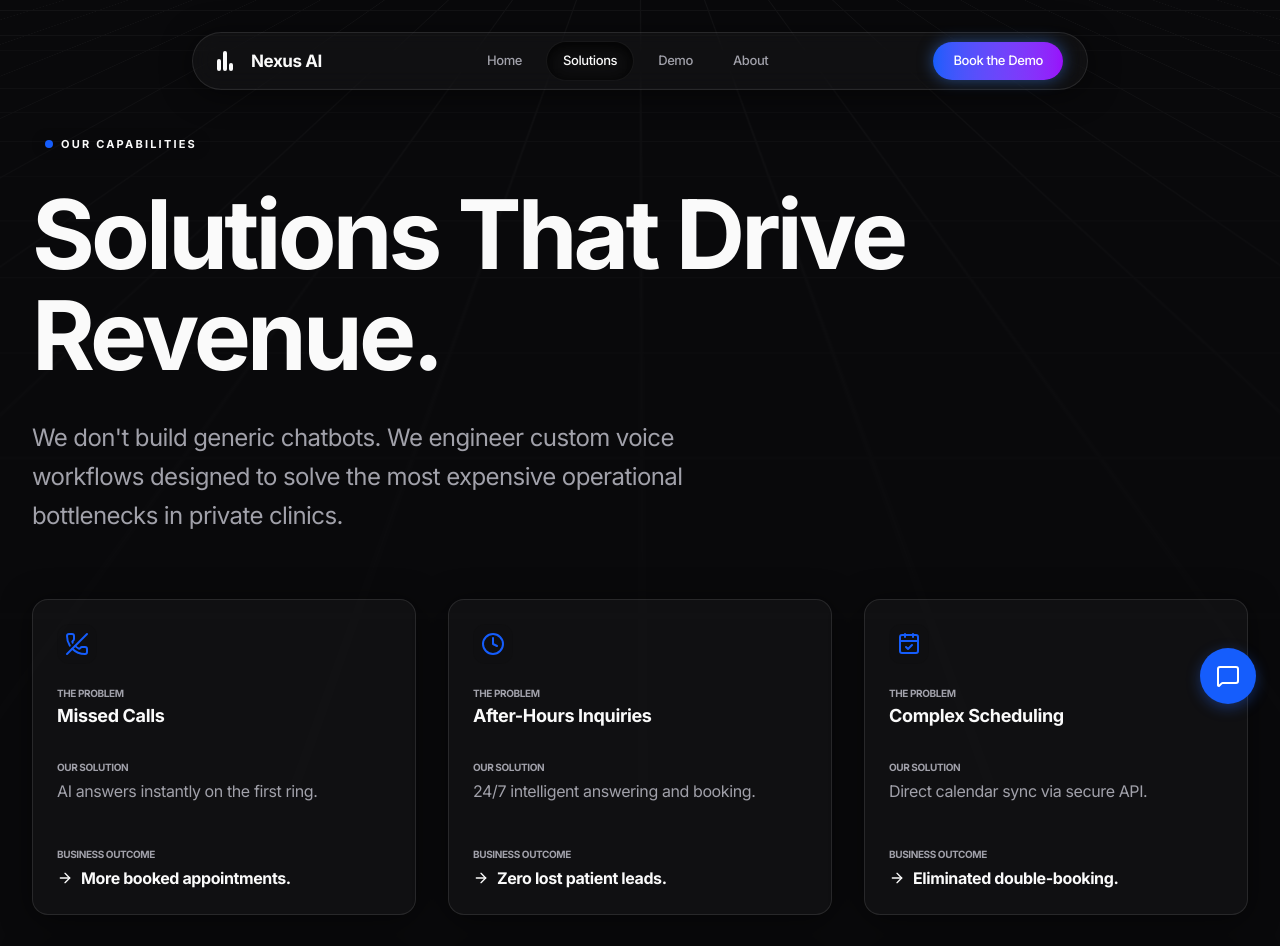
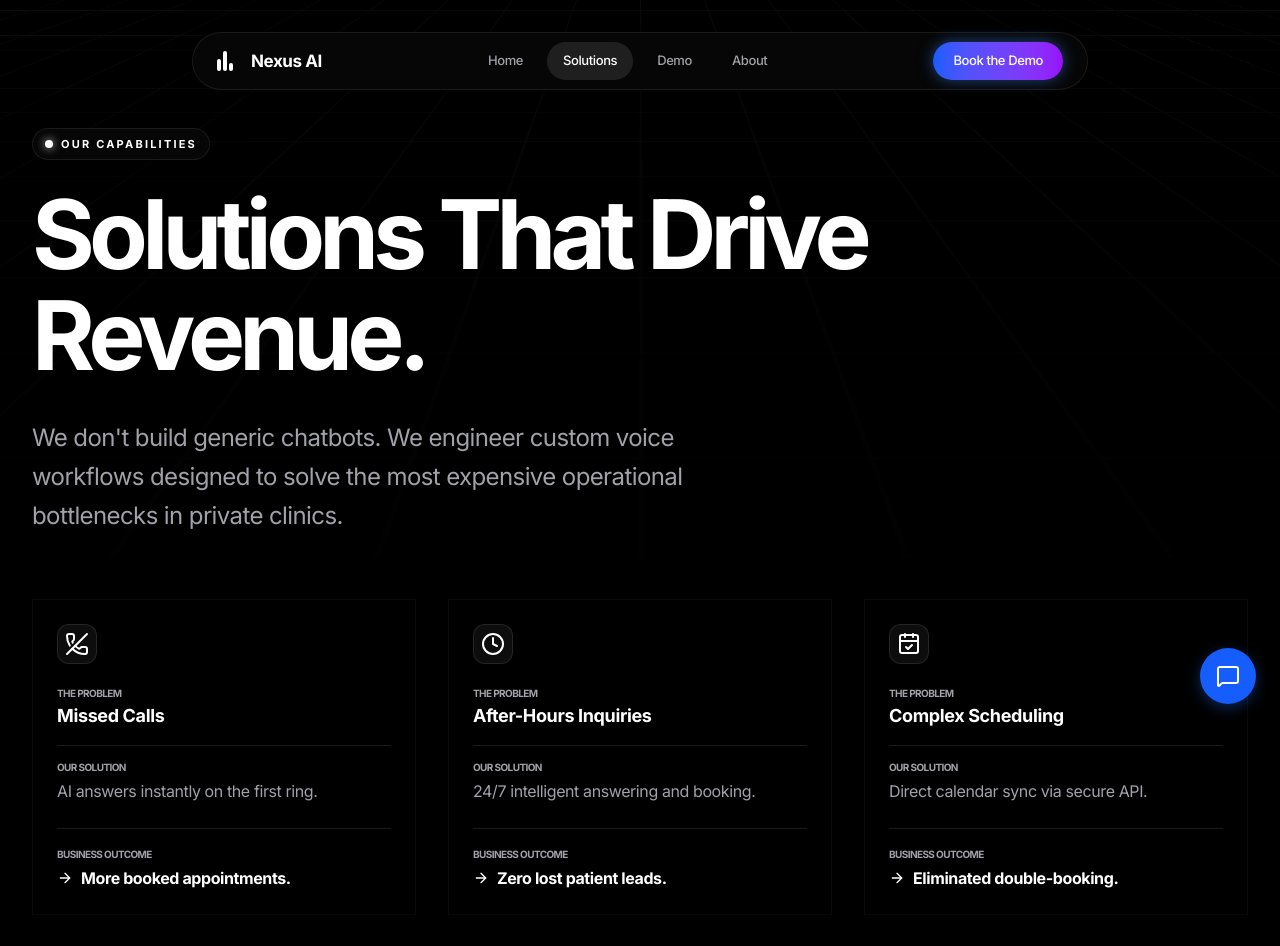
Before and after one commit to Engrritik/agency-web, a Next.js app: page /solutions in a window 1280 px wide. Shown: the top 946 px of the page. Built offline with nearby package versions, Linux system fonts and the light colour scheme.

Commit message:
chore: 2026 SaaS Premium aesthetic redesign

```diff
--- a/app/globals.css
+++ b/app/globals.css
@@ -1,15 +1,13 @@
 @import "tailwindcss";
 
 :root {
-  --background: #09090b;
-  --foreground: #fafafa;
-  --muted: #27272a;
+  --background: #000000;
+  --foreground: #ffffff;
+  --muted: #111111;
   --muted-foreground: #a1a1aa;
-  --accent: #3b82f6;
-  --border: rgba(255, 255, 255, 0.1);
-  --card: rgba(255, 255, 255, 0.03);
-  --neu-light: rgba(255, 255, 255, 0.05);
-  --neu-dark: rgba(0, 0, 0, 0.8);
+  --accent: #ffffff;
+  --border: rgba(255, 255, 255, 0.08);
+  --card: rgba(10, 10, 10, 0.5);
 }
 
 @theme inline {
@@ -29,7 +27,7 @@ html {
 
 h1, h2, h3, h4 {
   font-family: var(--font-sans), sans-serif;
-  letter-spacing: -0.04em;
+  letter-spacing: -0.06em;
   line-height: 1.05;
 }
 
@@ -178,47 +176,22 @@ input, textarea {
   animation: gradient-shift 4s linear infinite;
 }
 
-/* Glassmorphism Utilities (replacing Neumorphic) */
-.neu-flat {
-  background: rgba(255, 255, 255, 0.03);
-  backdrop-filter: blur(12px);
-  border: 1px solid rgba(255, 255, 255, 0.1);
+/* Bento Box Utilities */
+.bento-card {
+  background: rgba(10, 10, 10, 0.6);
+  backdrop-filter: blur(20px);
+  border: 1px solid rgba(255, 255, 255, 0.08);
   box-shadow: 0 4px 30px rgba(0, 0, 0, 0.5);
-  transition: all 0.3s ease-in-out;
+  transition: all 0.4s cubic-bezier(0.22, 1, 0.36, 1);
 }
 
-.neu-flat-lg {
-  background: rgba(255, 255, 255, 0.04);
-  backdrop-filter: blur(16px);
+.bento-card:hover {
   border: 1px solid rgba(255, 255, 255, 0.15);
-  box-shadow: 0 10px 40px rgba(0, 0, 0, 0.6);
-  transition: all 0.3s ease-in-out;
+  background: rgba(15, 15, 15, 0.8);
 }
 
-.neu-pressed {
+.bento-inner {
   background: rgba(0, 0, 0, 0.4);
-  backdrop-filter: blur(8px);
-  border: 1px solid rgba(255, 255, 255, 0.05);
-  box-shadow: inset 0 4px 15px rgba(0, 0, 0, 0.8);
+  border: 1px solid rgba(255, 255, 255, 0.04);
+  border-radius: inherit;
 }
-
-.neu-inset {
-  background: rgba(0, 0, 0, 0.2);
-  backdrop-filter: blur(10px);
-  border: 1px solid rgba(255, 255, 255, 0.05);
-  box-shadow: inset 0 10px 30px rgba(0, 0, 0, 0.5);
-}
-
-.neu-button {
-  background: linear-gradient(135deg, rgba(255, 255, 255, 0.1), rgba(255, 255, 255, 0.05));
-  backdrop-filter: blur(10px);
-  border: 1px solid rgba(255, 255, 255, 0.2);
-  box-shadow: 0 4px 15px rgba(0, 0, 0, 0.3);
-  transition: all 0.2s ease-in-out;
-  cursor: pointer;
-}
-
-.neu-button:active {
-  background: rgba(0, 0, 0, 0.5);
-  box-shadow: inset 0 4px 10px rgba(0, 0, 0, 0.8);
-}
--- a/app/solutions/page.tsx
+++ b/app/solutions/page.tsx
@@ -1,4 +1,4 @@
-import FadeIn from "@/components/ui/FadeIn";
+import FadeIn, { FadeInStagger } from "@/components/ui/FadeIn";
 import Button from "@/components/ui/Button";
 import Link from "next/link";
 import { PhoneOff, Clock, CalendarCheck, ShieldAlert, FileText, BellRing } from "lucide-react";
@@ -47,12 +47,13 @@ export default function Solutions() {
   return (
     <div className="flex flex-col min-h-screen pt-32 pb-24">
       <div className="container mx-auto px-4 sm:px-6 lg:px-8">
-        <FadeIn className="max-w-5xl mb-16 md:text-left">
-          <div className="inline-flex items-center gap-2 px-3 py-1.5 rounded-full bg-black/5 border border-black/5 mb-6">
-            <span className="flex w-2 h-2 rounded-full bg-blue-600"></span>
+        <FadeInStagger staggerDelay={0.1}>
+          <FadeIn useStagger className="max-w-5xl mb-16 md:text-left">
+            <div className="inline-flex items-center gap-2 px-3 py-1.5 rounded-full bento-card border-white/10 mb-6">
+              <span className="flex w-2 h-2 rounded-full bg-white shadow-[0_0_10px_rgba(255,255,255,0.8)]"></span>
               <p className="text-[11px] font-bold uppercase tracking-[0.2em] text-foreground">Our Capabilities</p>
             </div>
-          <h1 className="text-5xl md:text-7xl lg:text-8xl font-bold tracking-[-0.04em] leading-[0.9] mb-8 text-foreground">
+            <h1 className="text-5xl md:text-7xl lg:text-8xl font-bold tracking-tighter leading-[0.9] mb-8 text-foreground">
               Solutions That Drive Revenue.
             </h1>
             <p className="text-xl md:text-2xl text-muted-foreground leading-relaxed max-w-2xl tracking-tight">
@@ -62,7 +63,7 @@ export default function Solutions() {
 
           <div className="grid grid-cols-1 md:grid-cols-2 lg:grid-cols-3 gap-8 mb-16">
             {solutions.map((item, index) => (
-            <FadeIn key={index} delay={index * 0.1} className="col-span-1">
+              <FadeIn useStagger key={index} className="col-span-1">
                 <SolutionCard
                   icon={item.icon}
                   problem={item.problem}
@@ -73,27 +74,30 @@ export default function Solutions() {
               </FadeIn>
             ))}
           </div>
+        </FadeInStagger>
       </div>
 
       {/* CTA Section */}
-      <section className="py-24 relative border-t border-black/5">
-        <div className="absolute inset-0 bg-gradient-to-b from-black/[0.02] to-transparent pointer-events-none"></div>
+      <section className="py-24 relative border-t border-white/5">
+        <div className="absolute inset-0 bg-gradient-to-b from-white/[0.01] to-transparent pointer-events-none"></div>
         <div className="container mx-auto px-4 sm:px-6 lg:px-8 relative z-10 md:text-left">
-          <FadeIn className="max-w-5xl">
-            <div className="inline-flex items-center gap-2 px-3 py-1.5 rounded-full bg-black/5 border border-black/5 mb-6">
-              <span className="flex w-2 h-2 rounded-full bg-blue-600"></span>
+          <FadeInStagger staggerDelay={0.15}>
+            <FadeIn useStagger className="max-w-5xl">
+              <div className="inline-flex items-center gap-2 px-3 py-1.5 rounded-full bento-card border-white/10 mb-6">
+                <span className="flex w-2 h-2 rounded-full bg-white shadow-[0_0_10px_rgba(255,255,255,0.8)]"></span>
                 <p className="text-[11px] font-bold uppercase tracking-[0.2em] text-foreground">Get Started</p>
               </div>
-            <h2 className="text-4xl md:text-6xl lg:text-7xl font-bold tracking-[-0.04em] leading-[0.9] mb-8 text-foreground">See the ROI for your clinic.</h2>
+              <h2 className="text-4xl md:text-6xl lg:text-7xl font-bold tracking-tighter leading-[0.9] mb-8 text-foreground">See the ROI for your clinic.</h2>
               <p className="text-xl md:text-2xl text-muted-foreground mb-12 leading-relaxed max-w-3xl tracking-tight">
                 Let our engineers analyze your call volume and show you exactly how much revenue an AI receptionist could recover.
               </p>
               <Link href="/contact">
-              <Button size="lg" className="h-14 px-8 text-base shadow-[0_4px_14px_0_rgba(37,99,235,0.39)] hover:scale-[1.02] transition-transform rounded-full ">
+                <Button size="lg" className="h-14 px-8 text-base transition-transform rounded-full">
                   Book Free Strategy Call
                 </Button>
               </Link>
             </FadeIn>
+          </FadeInStagger>
         </div>
       </section>
     </div>
--- a/components/InteractiveCard.tsx
+++ b/components/InteractiveCard.tsx
@@ -27,14 +27,14 @@ export default function InteractiveCard({
     mouseY.set(clientY - top);
   }
 
-  const radialColor = "rgba(139, 92, 246, 0.15)"; // Neon Purple spotlight
+  const radialColor = "rgba(255, 255, 255, 0.08)"; // Subtle white spotlight
 
-  const innerOpacityClass = permanent ? "opacity-100" : "opacity-0 group-hover:opacity-100 transition duration-300";
+  const innerOpacityClass = permanent ? "opacity-100" : "opacity-0 group-hover:opacity-100 transition duration-500";
 
   return (
     <div className={`relative group h-full ${className}`}>
       <div
-        className={`relative h-full rounded-2xl neu-flat hover:neu-flat-lg hover-glow transition-all duration-500 border border-transparent overflow-hidden ${innerClassName}`}
+        className={`relative h-full rounded-2xl bento-card overflow-hidden ${innerClassName}`}
         onMouseMove={handleMouseMove}
       >
         <motion.div
--- a/components/Navbar.tsx
+++ b/components/Navbar.tsx
@@ -19,7 +19,7 @@ export default function Navbar() {
   const [isMobileMenuOpen, setIsMobileMenuOpen] = useState(false);
 
   return (
-    <header className="fixed top-8 left-1/2 -translate-x-1/2 z-50 w-[calc(100%-4rem)] max-w-4xl rounded-full neu-flat transition-all duration-500">
+    <header className="fixed top-8 left-1/2 -translate-x-1/2 z-50 w-[calc(100%-4rem)] max-w-4xl rounded-full bento-card transition-all duration-500">
       <div className="px-6">
         <div className="flex h-14 items-center justify-between">
           <div className="flex items-center gap-2">
@@ -37,8 +37,8 @@ export default function Navbar() {
                 <Link
                   key={link.href}
                   href={link.href}
-                  className={`relative px-4 py-2 text-[13px] font-medium transition-all hover:text-foreground hover:neu-flat rounded-full ${
-                    isActive ? "text-foreground neu-pressed" : "text-muted-foreground"
+                  className={`relative px-4 py-2 text-[13px] font-medium transition-all hover:text-foreground hover:bg-white/5 rounded-full ${
+                    isActive ? "text-foreground bg-white/10" : "text-muted-foreground"
                   }`}
                 >
                   {link.name}
--- a/components/SolutionCard.tsx
+++ b/components/SolutionCard.tsx
@@ -14,8 +14,8 @@ interface SolutionCardProps {
 
 export default function SolutionCard({ icon, problem, solution, outcome, className = "" }: SolutionCardProps) {
   return (
-    <InteractiveCard className={className} innerClassName="p-6 bg-white border-black/5">
-      <div className="w-10 h-10 rounded-[12px] bg-black/5 flex items-center justify-center text-blue-600 mb-6 relative z-10 transition-transform duration-300 group-hover:scale-105 border border-black/5">
+    <InteractiveCard className={className} innerClassName="p-6 flex flex-col h-full bento-inner">
+      <div className="w-10 h-10 rounded-[12px] bg-white/5 flex items-center justify-center text-foreground mb-6 relative z-10 transition-transform duration-300 group-hover:scale-105 border border-white/10">
         {icon}
       </div>
 
@@ -25,15 +25,15 @@ export default function SolutionCard({ icon, problem, solution, outcome, classNa
           <p className="text-lg font-bold text-foreground transition-colors duration-300 tracking-[-0.02em] leading-snug">{problem}</p>
         </div>
 
-        <div className="border-t border-black/5 pt-4">
+        <div className="border-t border-white/10 pt-4">
           <h3 className="text-[10px] font-bold text-muted-foreground uppercase tracking-[0.2em] mb-1.5">Our Solution</h3>
           <p className="text-base text-muted-foreground leading-relaxed transition-colors duration-300">{solution}</p>
         </div>
       </div>
 
-      <div className="mt-6 pt-5 border-t border-black/5 relative z-10">
+      <div className="mt-6 pt-5 border-t border-white/10 relative z-10">
         <h3 className="text-[10px] font-bold text-muted-foreground uppercase tracking-[0.2em] mb-1.5">Business Outcome</h3>
-        <div className="flex items-center gap-2 text-foreground font-bold text-base tracking-tight group-hover:text-blue-600 transition-colors">
+        <div className="flex items-center gap-2 text-foreground font-bold text-base tracking-tight transition-colors">
           <ArrowRight className="w-4 h-4 group-hover:translate-x-1 transition-transform" />
           {outcome}
         </div>
--- a/components/ui/FadeIn.tsx
+++ b/components/ui/FadeIn.tsx
@@ -2,6 +2,28 @@
 
 import { motion } from "framer-motion";
 import { ReactNode, CSSProperties } from "react";
+
+export function FadeInStagger({ children, className = "", staggerDelay = 0.1, delay = 0 }: { children: ReactNode, className?: string, staggerDelay?: number, delay?: number }) {
+  return (
+    <motion.div
+      initial="hidden"
+      whileInView="visible"
+      viewport={{ once: true, margin: "-100px" }}
+      variants={{
+        hidden: {},
+        visible: {
+          transition: {
+            staggerChildren: staggerDelay,
+            delayChildren: delay,
+          }
+        }
+      }}
+      className={className}
+    >
+      {children}
+    </motion.div>
+  );
+}
 
 interface FadeInProps {
   children: ReactNode;
@@ -10,6 +32,7 @@ interface FadeInProps {
   className?: string;
   duration?: number;
   style?: CSSProperties;
+  useStagger?: boolean;
 }
 
 export default function FadeIn({
@@ -19,30 +42,49 @@ export default function FadeIn({
   className = "",
   duration = 0.5,
   style,
+  useStagger = false,
 }: FadeInProps) {
   const directionOffset = {
-    up: { y: 20, x: 0 },
-    down: { y: -20, x: 0 },
-    left: { x: 20, y: 0 },
-    right: { x: -20, y: 0 },
+    up: { y: 30, x: 0 },
+    down: { y: -30, x: 0 },
+    left: { x: 30, y: 0 },
+    right: { x: -30, y: 0 },
     none: { x: 0, y: 0 },
   };
 
-  const initial = {
+  const hidden = {
     opacity: 0,
     ...directionOffset[direction],
   };
 
+  const visible = {
+    opacity: 1,
+    y: 0,
+    x: 0,
+    transition: {
+      duration: duration,
+      delay: useStagger ? 0 : delay,
+      ease: [0.21, 0.47, 0.32, 0.98] as [number, number, number, number],
+    }
+  };
+
+  if (useStagger) {
+    return (
+      <motion.div
+        variants={{ hidden, visible }}
+        className={className}
+        style={style}
+      >
+        {children}
+      </motion.div>
+    );
+  }
+
   return (
     <motion.div
-      initial={initial}
-      whileInView={{ opacity: 1, y: 0, x: 0 }}
+      initial={hidden}
+      whileInView={visible}
       viewport={{ once: true, margin: "-100px" }}
-      transition={{
-        duration: duration,
-        delay: delay,
-        ease: [0.21, 0.47, 0.32, 0.98],
-      }}
       className={className}
       style={style}
     >
```
Also changed, not shown: app/about/page.tsx (+42 -32 lines), app/demo/page.tsx (+64 -60 lines), app/page.tsx (+64 -71 lines). Lines whose indentation alone changed are shown as unchanged.
